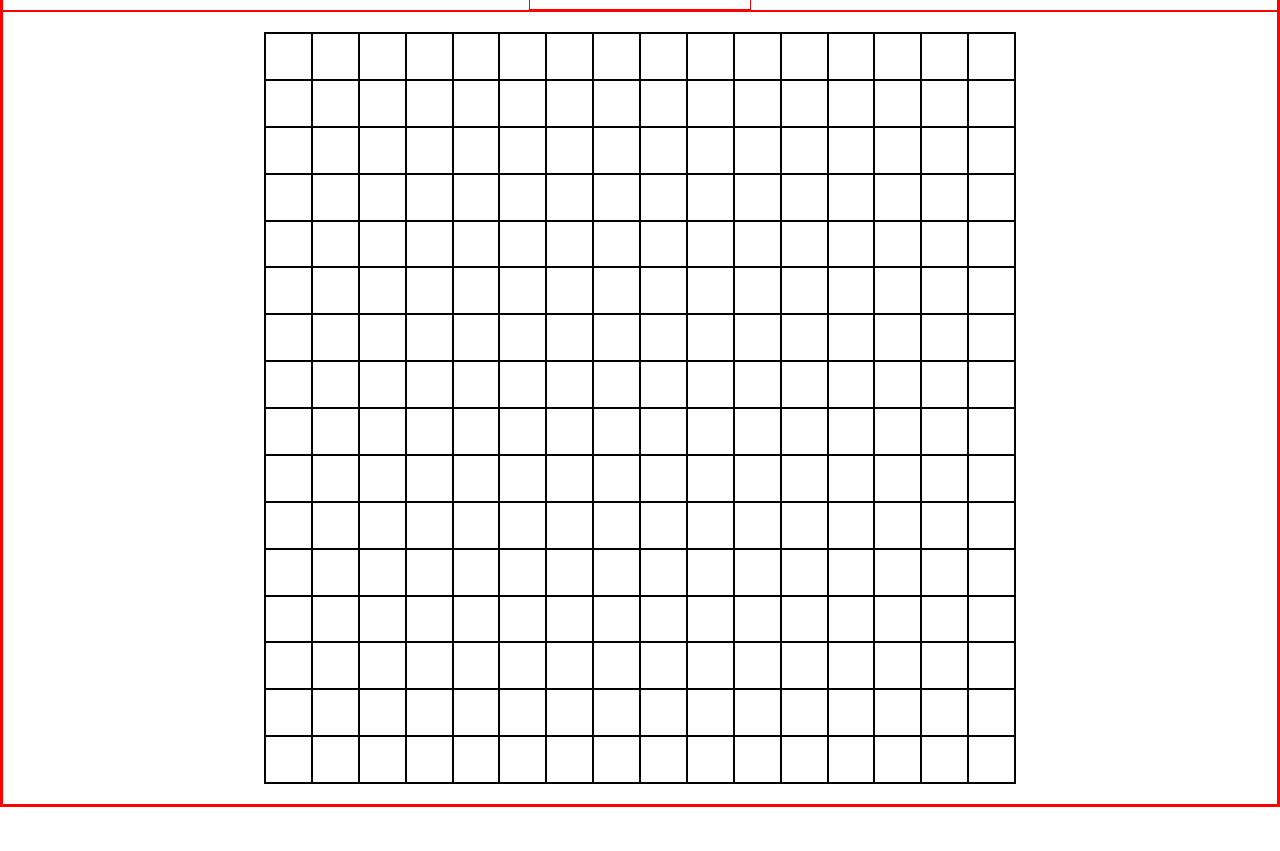
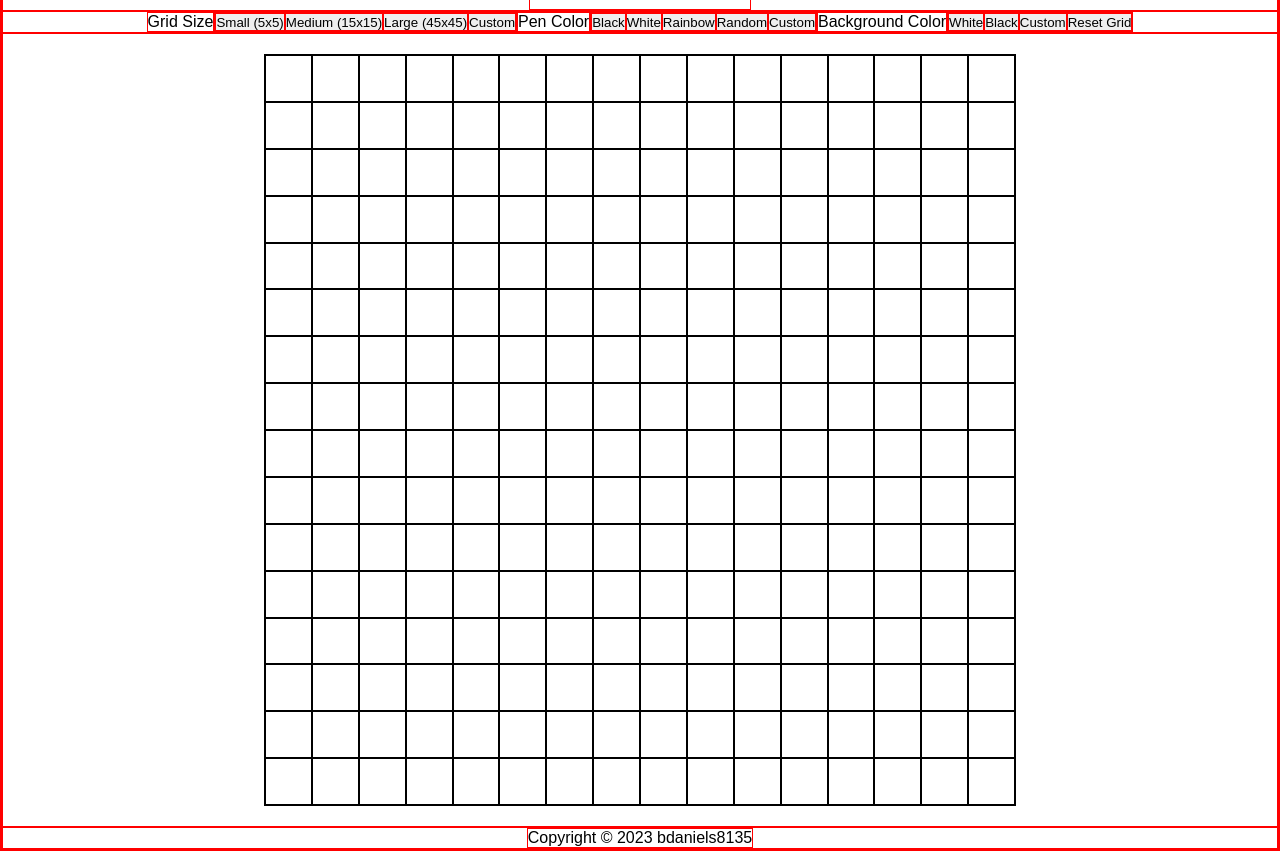
Before and after one commit to bdaniels8135/etch-a-sketch, a plain HTML site: page index.html in a window 1280 px wide. Shown: the part 52-903 px from the top of the page. Before the commit the page ends 859 px from the top, so only its background shows below. Drawn offline with Linux system fonts and the light colour scheme.

Commit message:
Add buttons and footer elements

```diff
--- a/index.html
+++ b/index.html
@@ -12,8 +12,35 @@
     <header class="container header">
         <div class="text header">Etch-a-Sketch</div>
     </header>
-    <main class="container main">
-        <div class="container" id="grid-container"></div>
-    </main>
+    <div class="container menu">
+        <div class="text menu">Grid Size</div>
+        <div class="container buttons" id="size-buttons">
+            <button class="button size">Small (5x5)</button>
+            <button class="button size">Medium (15x15)</button>
+            <button class="button size">Large (45x45)</button>
+            <button class="button size">Custom</button>
+        </div>
+        <div class="text menu">Pen Color</div>
+        <div class="container buttons" id="color-buttons">
+            <button class="button color">Black</button>
+            <button class="button color">White</button>
+            <button class="button color">Rainbow</button>
+            <button class="button color">Random</button>
+            <button class="button color">Custom</button>
+        </div>
+        <div class="text menu">Background Color</div>
+        <div class="container buttons" id="background-buttons">
+            <button class="button grid">White</button>
+            <button class="button grid">Black</button>
+            <button class="button grid">Custom</button>
+            <button class="button grid">Reset Grid</button>
+        </div>
+    </div>
+    <div class="container main">
+        <div class="container grid" id="grid-container"></div>
+    </div>
+    <footer class="container footer">
+        <div class="text footer">Copyright &copy; 2023 bdaniels8135</div>
+    </footer>
 </body>
 </html>
```
